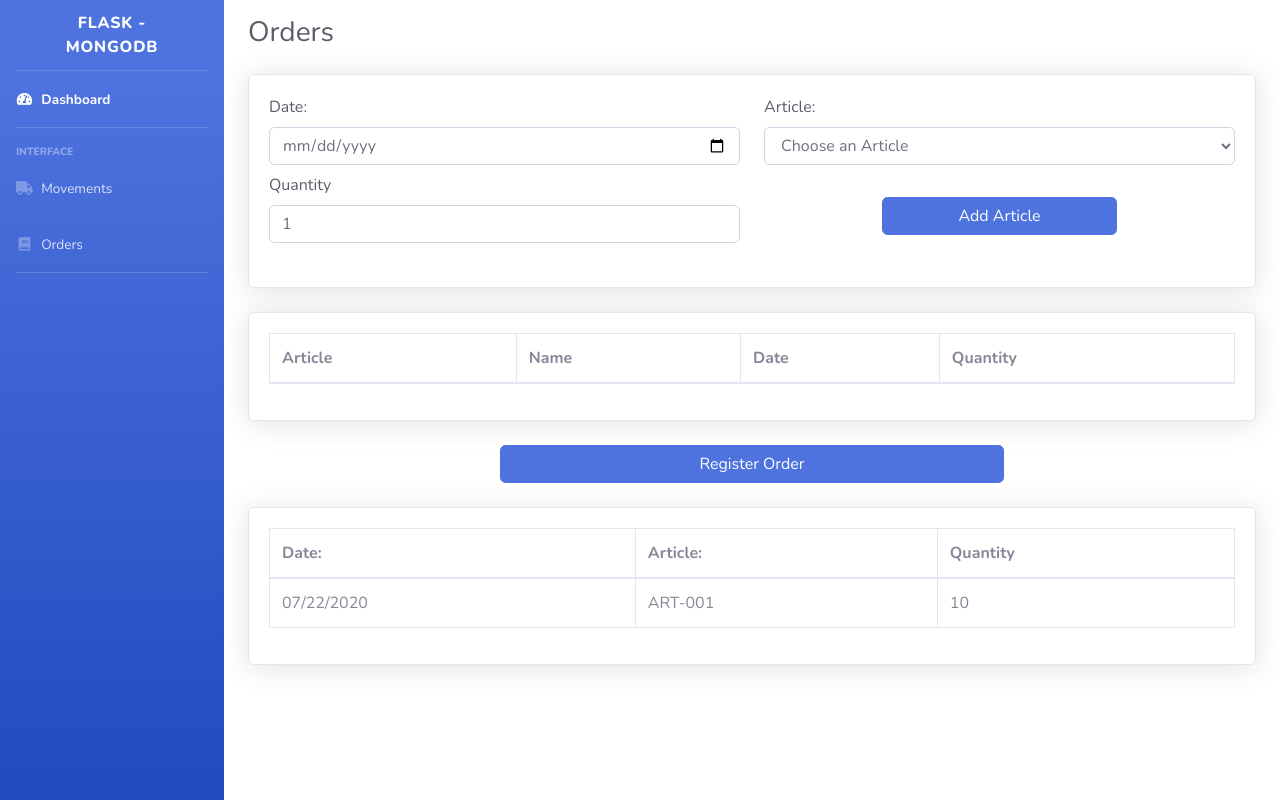
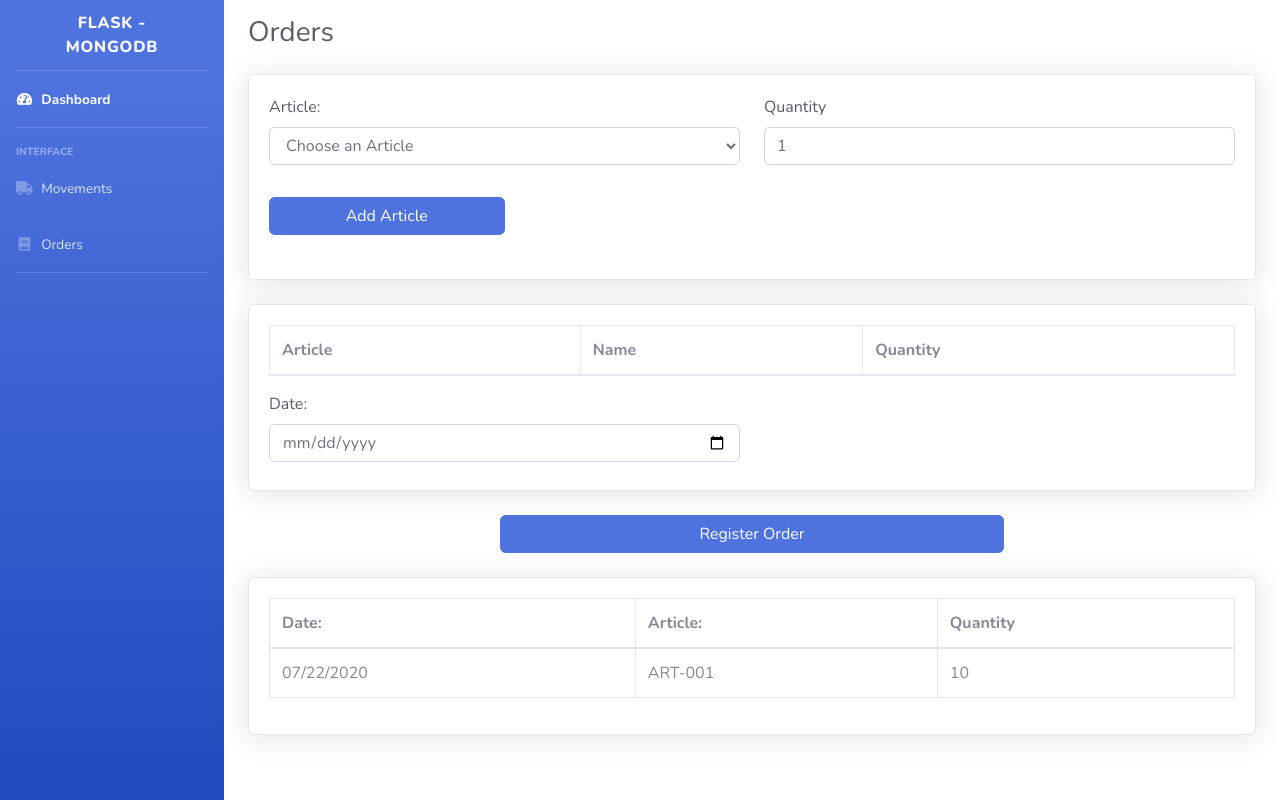
Before and after one commit to edilioGF/Inventario-Mongo-Flask, a Flask app: page /orders in a window 1280 px wide. Run offline with Flask 2, Linux system fonts and the light colour scheme; a database or web service that is not in the repository returns one stand-in record (values such as "Sample title"); lists and menus that the app fills with data are empty; some libraries are stand-ins or nearby versions.

Commit message:
Updated orders.

```diff
--- a/server.py
+++ b/server.py
@@ -71,12 +71,13 @@ def get_movements_page():
 
 @app.route('/orders', methods=['GET'])
 def get_orders_page():
-    return render_template('orders.html', articles=articlesDictHelper.items())
+    select_articles = db.articles.find()
+    return render_template('orders.html', articles=articlesDictHelper.items(), select_articles=select_articles)
 
 @app.route('/orders', methods=['POST'])
 def get_order():
     date = request.form.get('date')
-    return render_template('orders.html', articles=articlesDictHelper.items())
+    return redirect(url_for('get_orders_page'))
 
 
 @app.route('/newArticle', methods=['POST'])
--- a/templates/orders.html
+++ b/templates/orders.html
@@ -10,29 +10,27 @@
     <div class="card shadow mb-4">
         <div class="card-body">
             <div class="row">
-                <div class="col-6 mb-sm-2">
-                    <label class="text-dark">Date:</label>
-                    <input name="date" type="date" class="form-control form-control-user">
-                </div>
+
                 <div class="col-6 mb-sm-2">
                     <label class="text-dark">Article:</label>
                     <select name="article" id="article-select-orders" class="form-control form-control-user">
                         <option value="">Choose an Article</option>
-                        <option value="ART-020">Teclado generico X</option>
+                        {% for article in select_articles%}
+                            <option value="{{article.codigo}}">{{article.nombre}}</option>
+                        {% endfor %}
+
                     </select>
                 </div>
                 <div class="col-6 mb-sm-2">
                     <label class="text-dark">Quantity</label>
                     <input name="quantity" type="number" class="form-control form-control-user" min="1" value="1">
                 </div>
-                <div class="col-6 mb-sm-2">
-
-                    <form method="POST" action="/newArticle">
+                <div class="col-6 ">
                     <label class="text-dark"></label>
-                        <button type="submit" formaction="/newArticle" class="btn btn-primary btn-user mb-4 btn-block w-50 mx-auto">
+                    <button type="submit" formaction="/newArticle"
+                        class="btn btn-primary btn-user mb-4 btn-block w-50">
                         Add Article
                     </button>
-                    </form>
                 </div>
             </div>
         </div>
@@ -44,18 +42,22 @@
                     <thead>
                         <th>Article</th>
                         <th>Name</th>
-                        <th>Date</th>
                         <th>Quantity</th>
                     </thead>
                     <tbody>
                         {% for key, value in articles %}
                         <td>{{key}}</td>
                         <td>{{value['name']}}</td>
-                            <td>{{value['date']}}</td>
                         <td>{{value['quantity']}}</td>
                         {% endfor %}
                     </tbody>
                 </table>
+            </div>
+            <div class="row">
+                <div class="col-6 mb-sm-2">
+                    <label class="text-dark">Date:</label>
+                    <input name="date" type="date" class="form-control form-control-user">
+                </div>
             </div>
         </div>
     </div>
@@ -88,10 +90,4 @@
 </div>
 
 
-<script>
-    function prevent() {
-        prevent.default();
-    }
-</script>
-
 {% endblock %}
```
Lines whose indentation alone changed are shown as unchanged.
